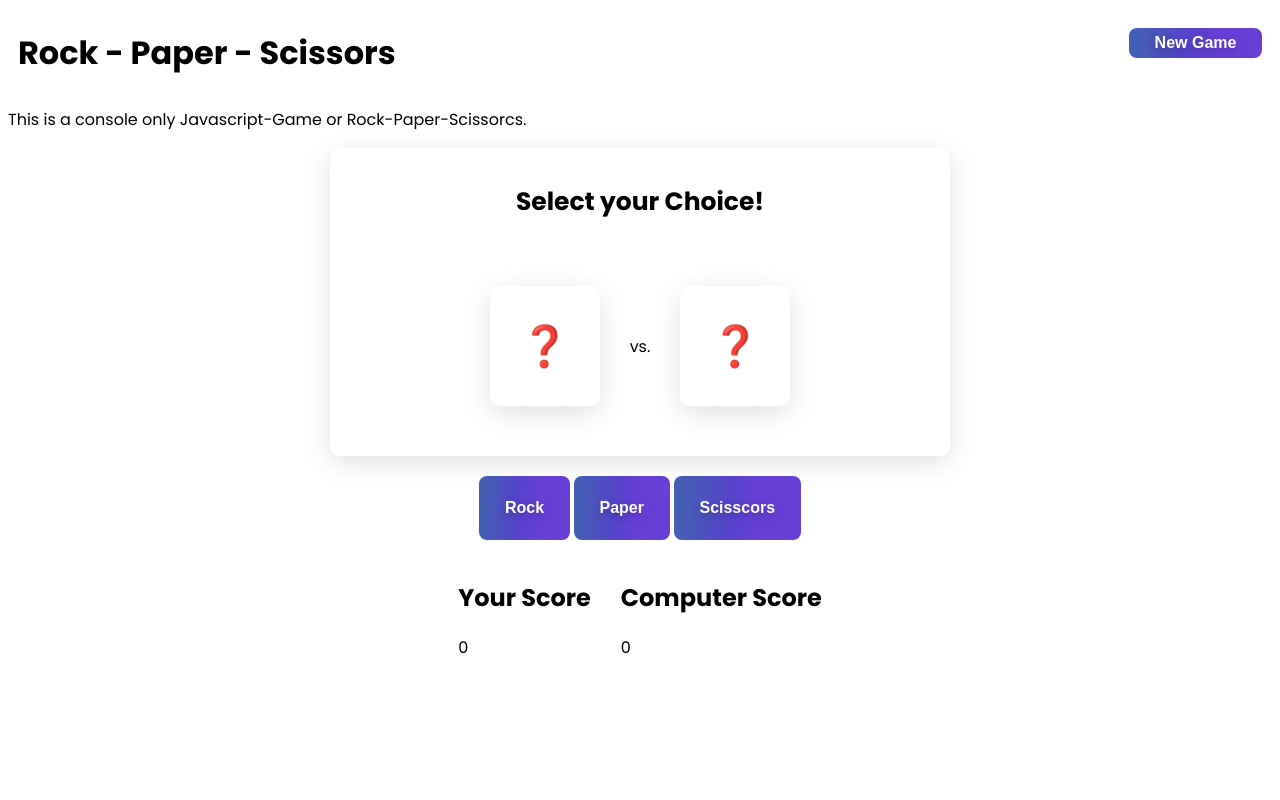
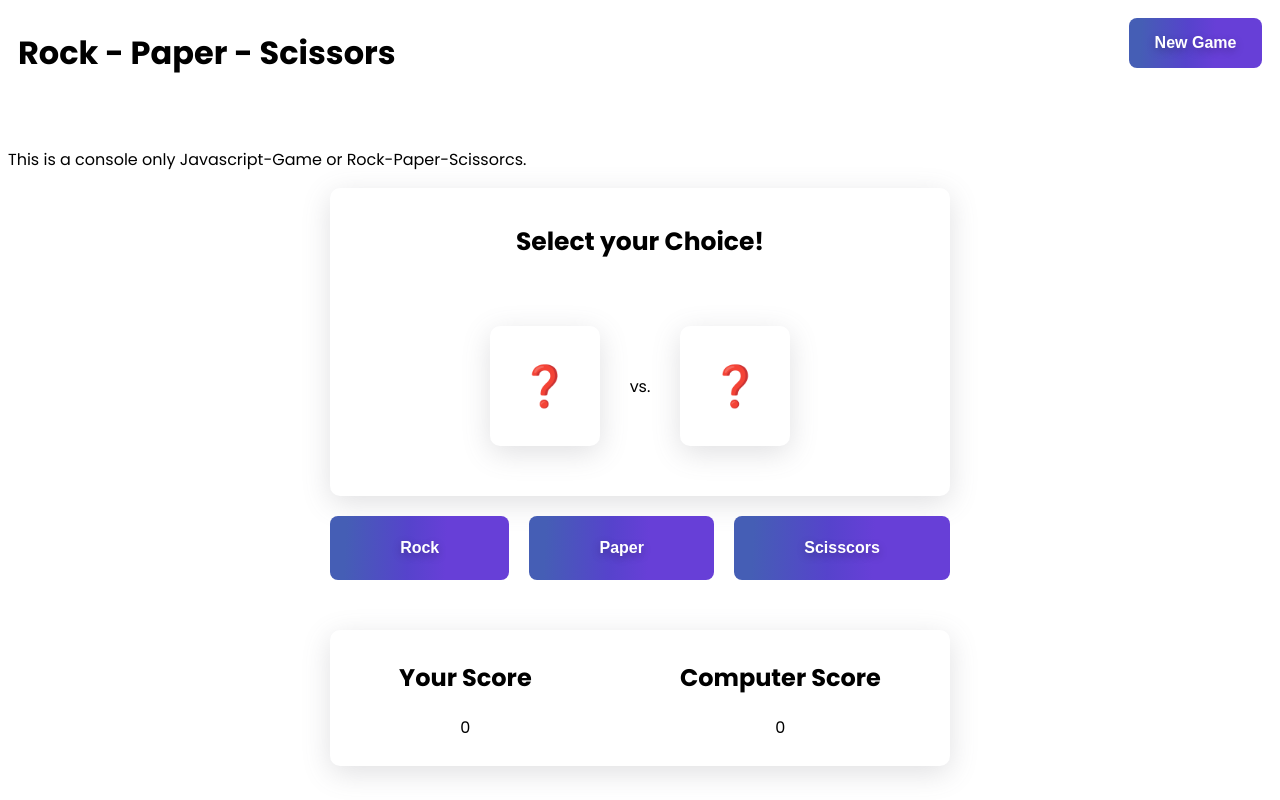
Before and after one commit to ichx123/rockpaperscissors, a plain HTML site: page index.html in a window 1280 px wide. Drawn offline with Linux system fonts and the light colour scheme.

Commit message:
feat: finalize styling of the ui
added a footer, changed the sizes of the buttons to be the exact same
width. added some white space with margins.

```diff
--- a/style.css
+++ b/style.css
@@ -41,7 +41,7 @@ body {
     justify-content: space-between;
     align-items: center;
     padding: 0px 10px 0px 10px;
-    margin-bottom: 30px;
+    margin-bottom: 70px;
 }
 
 .header-text h1 {
@@ -53,7 +53,7 @@ body {
 }
 
 .header button {
-    height: 30px;
+    height: 50px;
 }
 
 .container {
@@ -90,6 +90,16 @@ body {
 .score {
     display: flex;
     gap: 30px;
+    width: 600px;
+    justify-content: space-around;
+    margin-top: 30px;
+    border-radius: 10px;
+    box-shadow: rgba(100, 100, 111, 0.2) 0px 7px 29px 0px;
+    padding: 10px;
+}
+
+.player-score p, .computer-score p {
+    text-align: center;
 }
 
 .hidden {
@@ -103,6 +113,17 @@ body {
     padding: 30px;
     box-shadow: rgba(100, 100, 111, 0.2) 0px 7px 29px 0px;
 
+}
+
+.playerbuttons {
+    display: flex;
+    justify-content: center;
+    gap: 20px;
+    width: 620px;
+}
+
+.playerbuttons button {
+    flex-grow: 1;
 }
 
 button {
@@ -129,3 +150,9 @@ button:hover {
   box-shadow: rgba(80, 63, 205, 0.5) 0 1px 30px;
   transition-duration: .1s;
 }
+
+.footer {
+    font-size: 13px;
+    text-align: center;
+    margin-top: 80px;
+}
```
